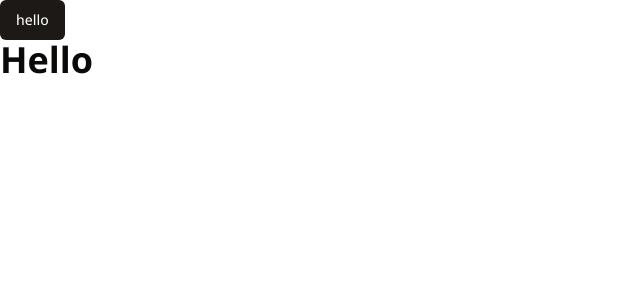
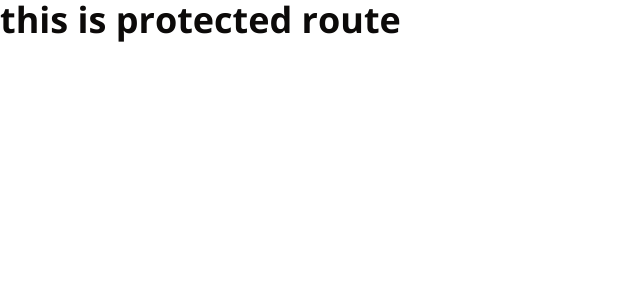
Before and after one commit to ManishThulung/discord-clone, a Next.js app: page / in a window 1280 px wide. Shown: the top 300 px of the page, without its empty margins (0-640 px from the left). Built offline with nearby package versions, Linux system fonts and the light colour scheme.

Commit message:
feat: auth added

```diff
--- /dev/null
+++ b/app/(auth)/(routes)/sign-in/[[...sign-in]]/page.tsx
@@ -0,0 +1,5 @@
+import { SignIn } from "@clerk/nextjs";
+
+export default function Page() {
+  return <SignIn />;
+}
--- /dev/null
+++ b/app/(auth)/(routes)/sign-up/[[...sign-up]]/page.tsx
@@ -0,0 +1,5 @@
+import { SignUp } from "@clerk/nextjs";
+
+export default function Page() {
+  return <SignUp />;
+}
--- /dev/null
+++ b/app/(auth)/layout.tsx
@@ -0,0 +1,9 @@
+import React from "react";
+
+const layout = ({ children }: { children: React.ReactNode }) => {
+  return (
+    <div className="h-full flex justify-center items-center">{children}</div>
+  );
+};
+
+export default layout;
--- /dev/null
+++ b/app/(main)/(routes)/page.tsx
@@ -0,0 +1,11 @@
+import { Button } from "@/components/ui/button";
+import { UserButton } from "@clerk/nextjs";
+
+export default function Home() {
+  return (
+    <>
+      <UserButton afterSignOutUrl="/" />
+      <div className="text-4xl font-bold">this is protected route</div>
+    </>
+  );
+}
--- a/app/layout.tsx
+++ b/app/layout.tsx
@@ -1,6 +1,7 @@
 import type { Metadata } from "next";
 import { Open_Sans } from "next/font/google";
 import "./globals.css";
+import { ClerkProvider } from "@clerk/nextjs";
 
 const font = Open_Sans({ subsets: ["latin"] });
 
@@ -15,8 +16,10 @@ export default function RootLayout({
   children: React.ReactNode;
 }) {
   return (
-    <html lang="en">
-      <body className={font.className}>{children}</body>
-    </html>
+    <ClerkProvider>
+      <html lang="en">
+        <body className={font.className}>{children}</body>
+      </html>
+    </ClerkProvider>
   );
 }
--- a/app/page.tsx
+++ /dev/null
@@ -1,10 +0,0 @@
-import { Button } from "@/components/ui/button";
-
-export default function Home() {
-  return (
-    <>
-      <Button>hello</Button>
-      <div className="text-4xl font-bold">Hello</div>
-    </>
-  );
-}
--- a/app/test/page.tsx
+++ /dev/null
@@ -1,7 +0,0 @@
-import React from "react";
-
-function page() {
-  return <div>page</div>;
-}
-
-export default page;
--- a/package.json
+++ b/package.json
@@ -9,6 +9,7 @@
     "lint": "next lint"
   },
   "dependencies": {
+    "@clerk/nextjs": "^4.27.3",
     "@radix-ui/react-slot": "^1.0.2",
     "class-variance-authority": "^0.7.0",
     "clsx": "^2.0.0",
```
Also changed, not shown: middleware.tsx (added, +10 -0 lines), 2 other files (tests, documents, lock files or other folders).
